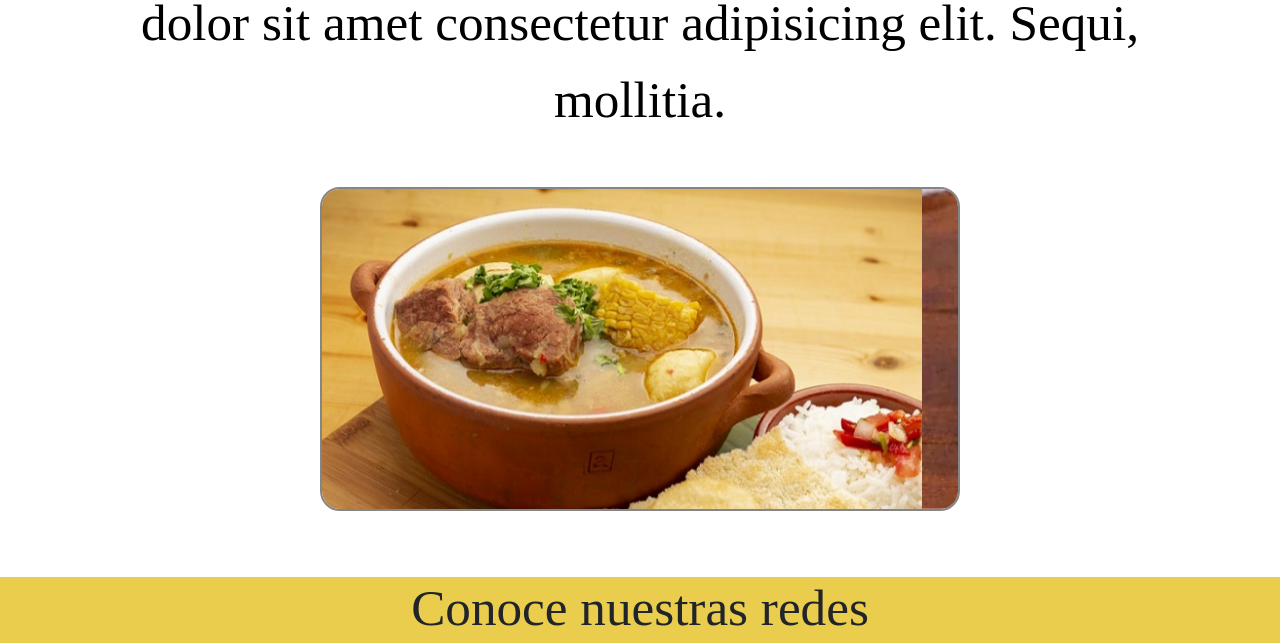
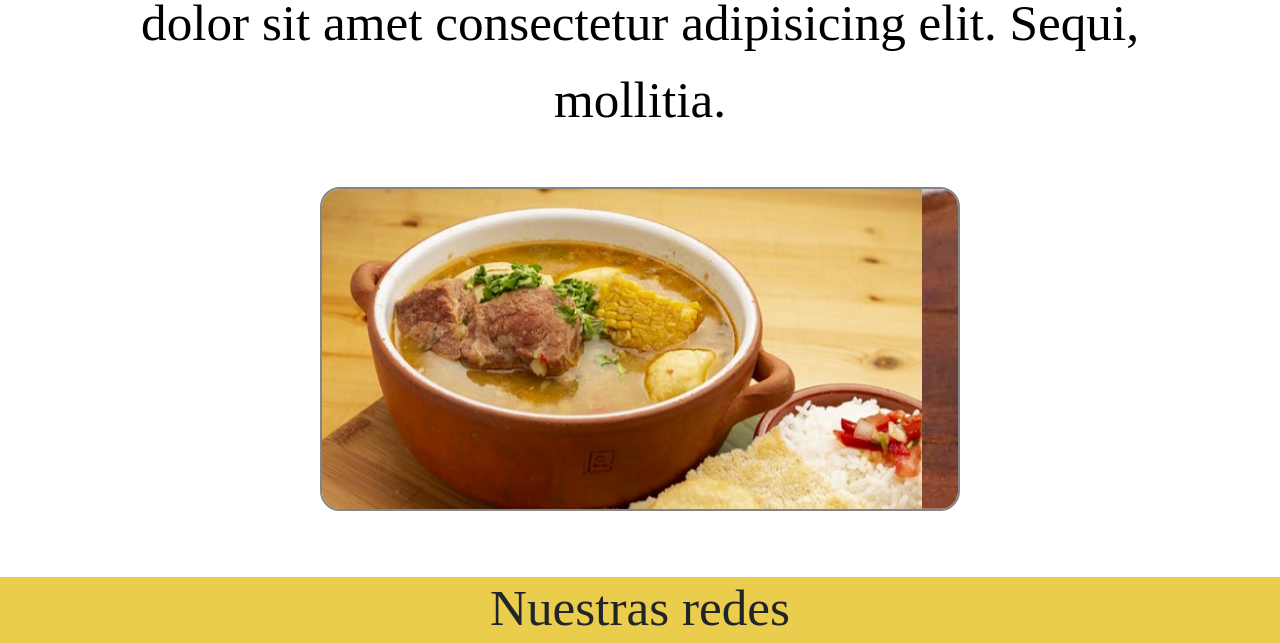
Before and after one commit to monesmatias/preentrega2, a plain HTML site: page index.html in a window 1280 px wide. Shown: the part 903-1546 px from the top of the page. Drawn offline with nearby package versions, Linux system fonts and the light colour scheme.

Commit message:
Cambio texto footer

```diff
--- a/index.html
+++ b/index.html
@@ -78,7 +78,7 @@
 
     <section class="row">
 
-        <h3 class="col-12 footer__titulo">Conoce nuestras redes </h3>
+        <h3 class="col-12 footer__titulo">Nuestras redes </h3>
 
         <div class="col-12 d-flex justify-content-evenly footer__redes">
 
```
